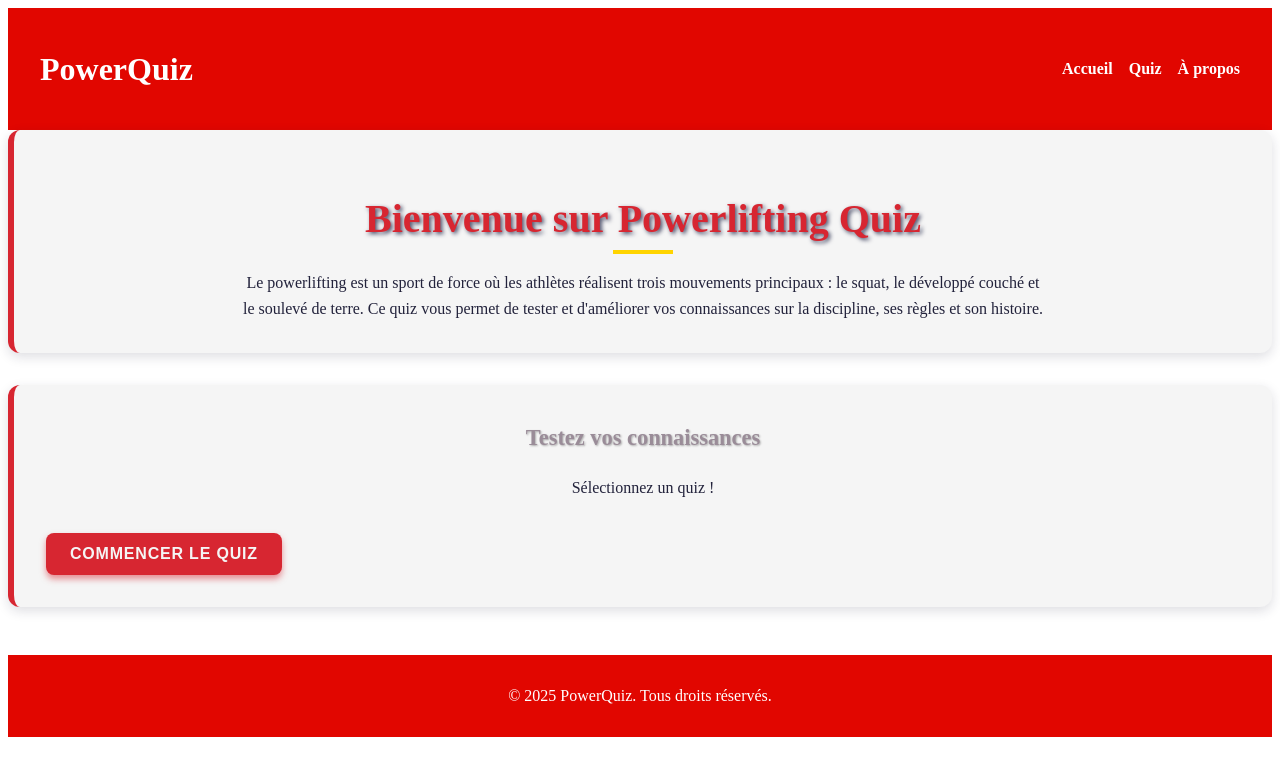
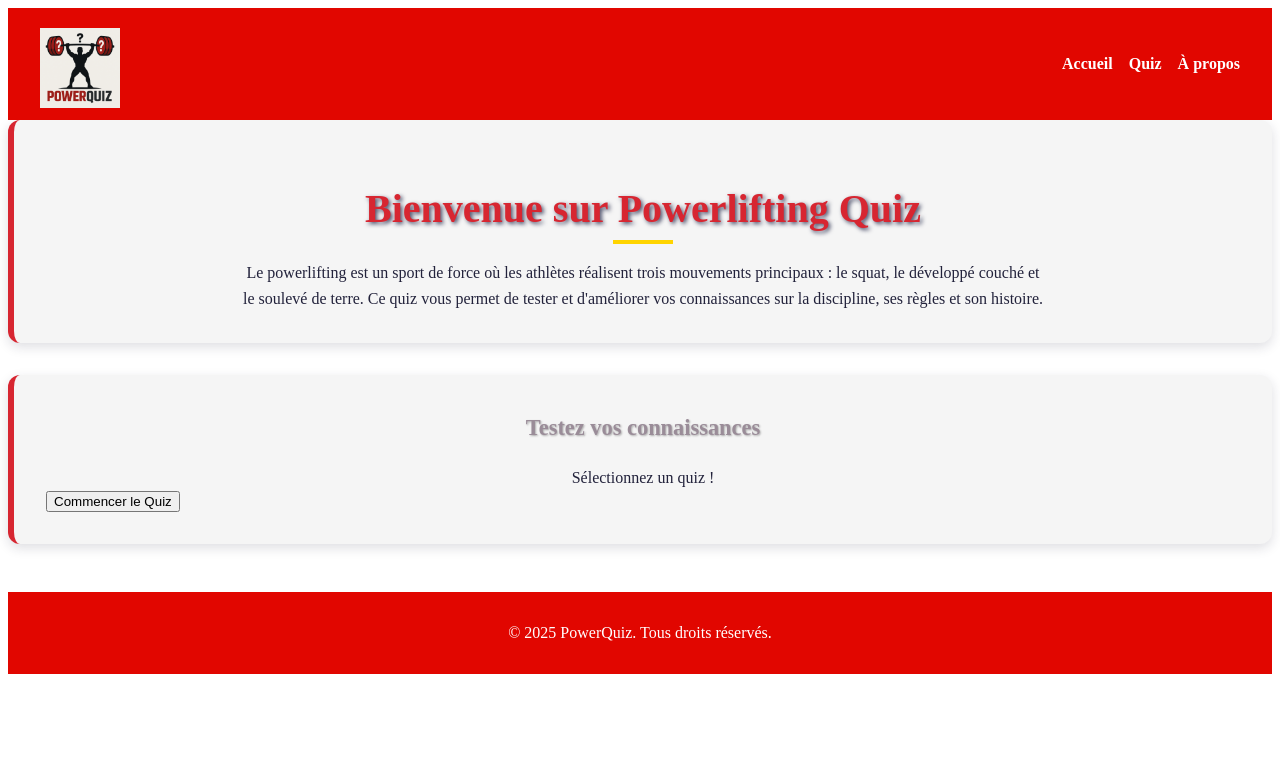
Before and after one commit to IDGHIM/powerlifting-quiz, a React (Create React App) app in the folder client/: page / in a window 1280 px wide. Shown: the top 776 px of the page. Built offline with nearby package versions, Linux system fonts and the light colour scheme.

Commit message:
Intégration d'un logo

```diff
--- a/client/src/components/Navbar.css
+++ b/client/src/components/Navbar.css
@@ -1,9 +1,11 @@
 .navbar {
   background-color: #e10600;
+  height: 80px; /* hauteur de la navbar */
   padding: 1rem 2rem;
   display: flex;
   justify-content: space-between;
   align-items: center;
+  position: relative;
 }
 
 .navbar h1 {
@@ -21,3 +23,12 @@
 .nav-links a:hover {
   text-decoration: underline;
 }
+
+.logo {
+  position: absolute;
+  top: 20px; /* dépasse de 20px au-dessus de la navbar */
+  left: 2rem; /* espace à gauche comme le padding */
+  height: 80px; /* un peu plus grand que la navbar */
+  cursor: pointer;
+  z-index: 10; /* pour être au-dessus */
+}
--- a/client/src/components/Navbar.tsx
+++ b/client/src/components/Navbar.tsx
@@ -1,10 +1,13 @@
 import { Link } from 'react-router-dom';
-import './Navbar.css';
+import logo from '../assets/logo.png';
+import '../components/Navbar.css';
 
 const Navbar = () => {
   return (
     <nav className="navbar">
-      <h1>PowerQuiz</h1>
+      <Link to="/">
+        <img src={logo} alt="PowerQuiz Logo" className="logo" />
+      </Link>
       <div className="nav-links">
         <Link to="/">Accueil</Link>
         <Link to="/categories">Quiz</Link>
--- a/client/src/pages/HomePage.tsx
+++ b/client/src/pages/HomePage.tsx
@@ -1,6 +1,5 @@
 import React from 'react';
 import { useNavigate } from 'react-router-dom';
-import './HomePage.css';
 
 const HomePage: React.FC = () => {
   const navigate = useNavigate();
```
Also changed, not shown: client/src/assets/logo.png (added).
